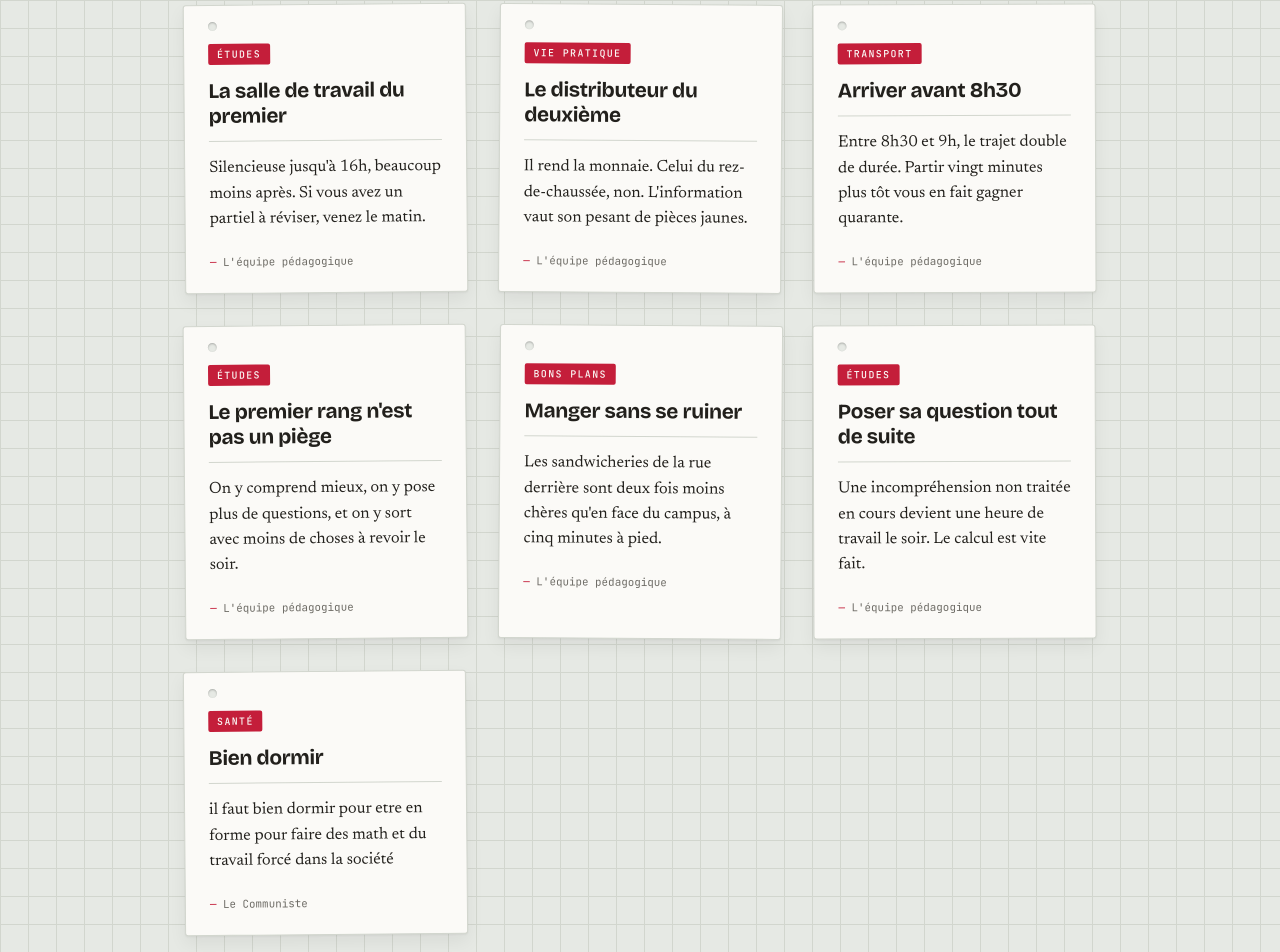
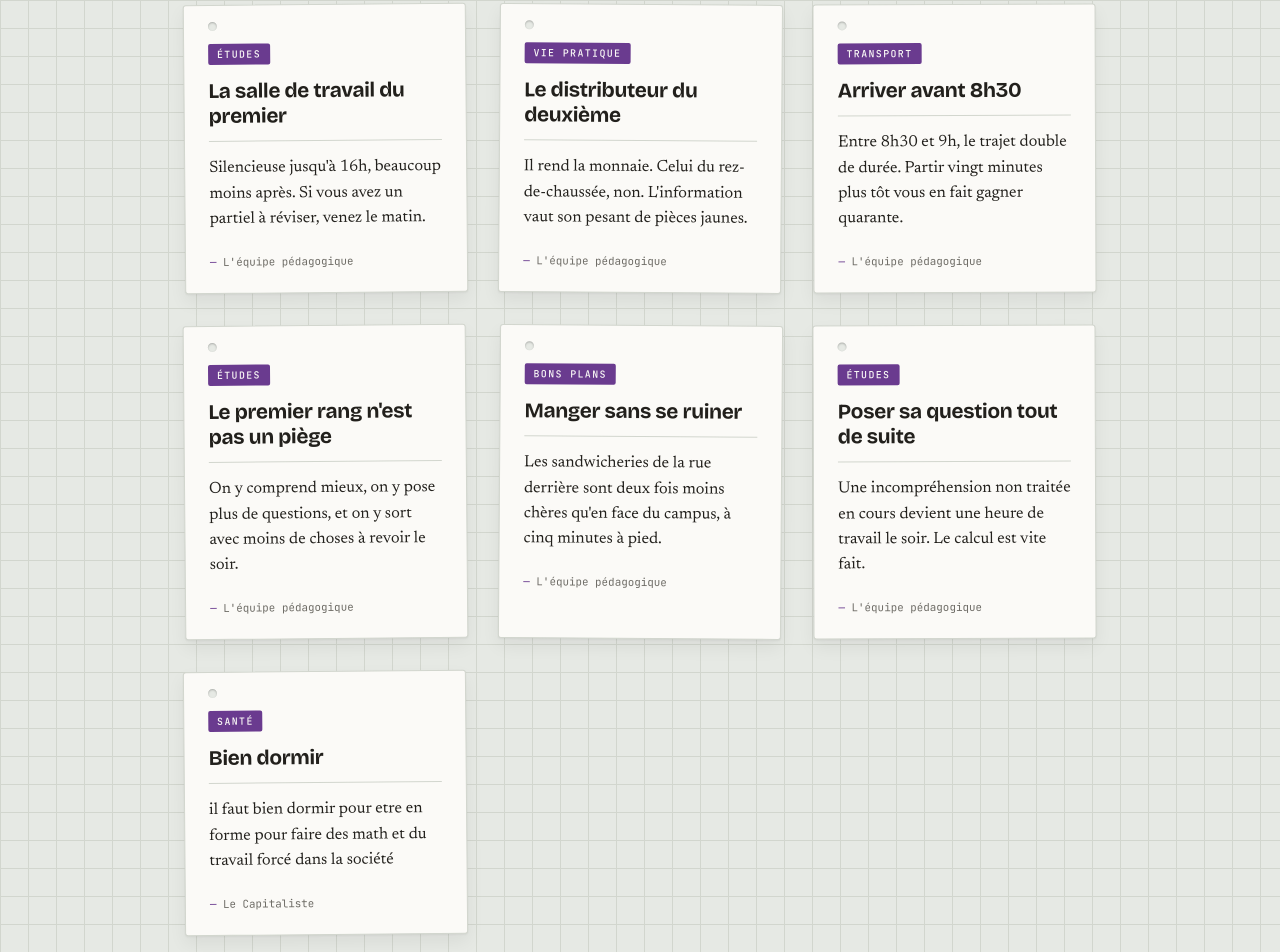
Before and after one commit to Youssef-Abidi175/guide-survie, a plain HTML site: page index.html in a window 1280 px wide. Shown: the part 476-1428 px from the top of the page. Drawn offline with nearby package versions, Linux system fonts and the light colour scheme.

Commit message:
nouvelle couleur d'accent

```diff
--- a/css/style.css
+++ b/css/style.css
@@ -1,7 +1,7 @@
 @import url('https://fonts.googleapis.com/css2?family=Bricolage+Grotesque:opsz,wght@12..96,400..800&family=JetBrains+Mono:wght@400;500&family=Newsreader:opsz,wght@6..72,300..500&display=swap');
 :root {
   --couleur-fond: #E6E9E4;
-  --couleur-accent: #C41E3A;
+  --couleur-accent: #6A3B8F;
   --couleur-carte: #FBFAF7;
   --couleur-texte: #22201C;
   --couleur-discret: #6E6C66;
--- a/data/fiches.js
+++ b/data/fiches.js
@@ -64,14 +64,14 @@ const FICHES = [
     texte: "Une incompréhension non traitée en cours devient une heure de travail le soir. Le calcul est vite fait.",
     auteur: "L'équipe pédagogique"
   },
+
+  // ===== AJOUTEZ VOS FICHES CI-DESSOUS =====
   {
     titre: "Bien dormir",
     categorie: "santé",
     texte: "il faut bien dormir pour etre en forme pour faire des math et du travail forcé dans la société",
-    auteur: "Le Communiste"
+    auteur: "Le Capitaliste"
   },
-  // ===== AJOUTEZ VOS FICHES CI-DESSOUS =====
-
 
   // ===== FIN DE VOS FICHES =====
 
```
